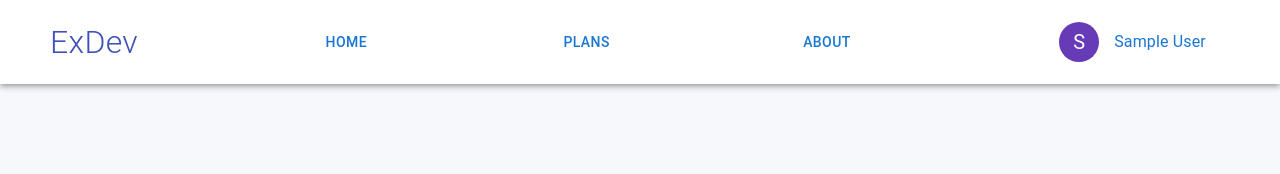
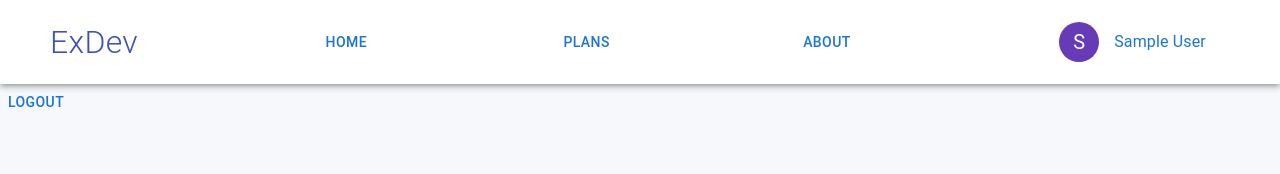
Before and after one commit to Expert-Developer-Finder/ExDevWeb, a React (Create React App) app in the folder client/: page /profile in a window 1280 px wide. Shown: the top 174 px of the page. Built offline with nearby package versions, Linux system fonts and the light colour scheme; sample sign-in values are in the browser's storage.

Commit message:
logout ve sign in ler manuel refesh istiyor. bu bug ı çöz

```diff
--- a/client/src/App.jsx
+++ b/client/src/App.jsx
@@ -2,7 +2,7 @@ import React from "react";
 import { Box } from "@mui/system";
 import { BrowserRouter, Switch, Route, Redirect } from "react-router-dom";
 import { NavBar } from "./components";
-import { ComingSoon, WelcomeScreen, About, Plans, Register, Login } from "./pages";
+import { ComingSoon, WelcomeScreen, About, Plans, Register, Login, Profile } from "./pages";
 
 
 const App = () => {
@@ -18,6 +18,7 @@ const App = () => {
           <Route path="/plans" exact component={() => (!user ? <Plans/> : <Redirect to="/" /> )}/>
           <Route path="/register" exact component={() => (!user ? <Register/> : <Redirect to="/" /> )}/>
           <Route path="/login" exact component={() => (!user ? <Login/> : <Redirect to="/" /> )}/>
+          <Route path="/profile" exact component={() => (user ? <Profile/> : <Redirect to="/" /> )}/>
         </Switch>
       </Box>
     </BrowserRouter>
--- /dev/null
+++ b/client/src/pages/Profile/Profile.jsx
@@ -0,0 +1,26 @@
+import { Button } from '@mui/material';
+import React from 'react';
+import { useDispatch } from 'react-redux';
+import { useHistory } from 'react-router-dom';
+
+const Profile = () => {
+
+  const dispatch = useDispatch();
+  const history = useHistory();
+
+  const logout =()=> {
+      dispatch({type: "LOGOUT"});
+      history.push("/");
+
+
+  };
+  return (
+    <div>
+        <Button onClick={logout} >
+            Logout
+        </Button>
+    </div>
+  )
+}
+
+export default Profile
--- a/client/src/pages/index.js
+++ b/client/src/pages/index.js
@@ -4,5 +4,6 @@ import Login from "./Login/Login";
 import Register from "./Register/Register";
 import Plans from "./Plans/Plans";
 import About from "./About/About";
+import Profile from "./Profile/Profile";
 
-export {WelcomeScreen, ComingSoon, Login, Register, Plans, About};
+export {WelcomeScreen, ComingSoon, Login, Register, Plans, About, Profile};
```
